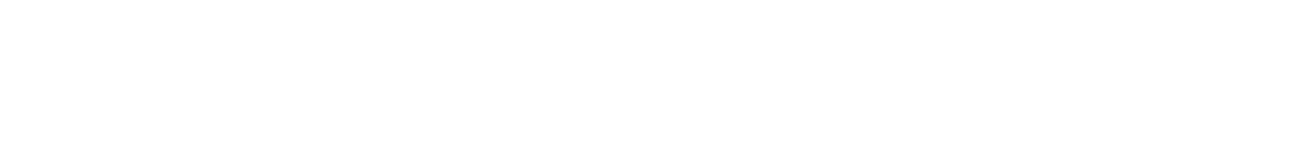
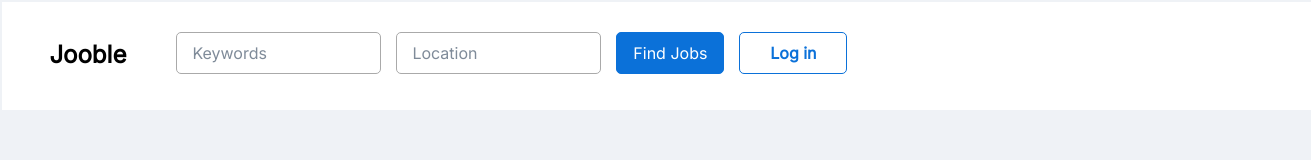
Before and after one commit to virsonn/myFirstProject, a plain HTML site: page index.html in a window 1280 px wide. Shown: the whole page, 1311 px wide, since content can reach past the window. Drawn offline with Linux system fonts and the light colour scheme.

Commit message:
Created top row (#2)
Co-authored-by: Wiktor Jakubowski <wjakubowski@MacBook-Pro-Wiktor.local>

```diff
--- a/index.html
+++ b/index.html
@@ -3,9 +3,28 @@
 <head>
     <meta charset="UTF-8">
     <meta name="viewport" content="width=device-width, initial-scale=1.0">
-    <title>myFirstProject2</title>
+    <title>jooble</title>
+    <link rel="stylesheet" href="./stylesheet.css">
+    <link rel="preconnect" href="https://fonts.gstatic.com">
+    <link href="https://fonts.googleapis.com/css2?family=Inter&display=swap" rel="stylesheet">
 </head>
 <body>
-
+    <section class="top-row">
+        <header class="title">
+            <h1>Jooble</h1>
+        </header>
+        <div class="type-box">
+            <div class="keywords">Keywords</div>
+        </div>
+        <div class="type-box">
+            <div class="location">Location</div>
+        </div>
+        <div class="search-box">
+            <div class="search">Find Jobs</div>
+        </div>
+        <div class="login-box">
+            <div class="login">Log in</div>
+        </div>
+    </section>
 </body>
 </html>
--- /dev/null
+++ b/stylesheet.css
@@ -0,0 +1,72 @@
+body {
+  background-color: #eff2f6;
+}
+.top-row .title {
+  font-family: "Inter", sans-serif;
+  margin: 0px 50px 0px 25px;
+}
+.top-row {
+  width: 100%;
+  height: 74px;
+  background-color: #ffffff;
+  display: flex;
+  margin: -6px 0 0 -6px;
+  padding: 18px 22.4px 16px;
+}
+.type-box {
+  border: 1px solid #aaa;
+  width: 203px;
+  height: 40px;
+  margin: 12px 15px 0 0;
+  float: left;
+  border-radius: 5px;
+  display: flex;
+  align-items: center;
+  justify-content: left;
+}
+.keywords {
+  font-size: 16px;
+  font-family: "Inter", sans-serif;
+  color: #7f8b99;
+  margin-left: 15px;
+}
+.location {
+  font-size: 16px;
+  font-family: "Inter", sans-serif;
+  color: #7f8b99;
+  margin-left: 15px;
+}
+.search-box {
+  border: 1px solid #0b71d9;
+  background-color: #0b71d9;
+  width: 106px;
+  height: 40px;
+  margin: 12px 15px 0 0;
+  float: left;
+  border-radius: 5px;
+  display: flex;
+  align-items: center;
+  justify-content: center;
+}
+.search {
+  font-size: 16px;
+  font-family: "Inter", sans-serif;
+  color: #ffffff;
+}
+.login-box {
+  border: 1px solid #0b71d9;
+  width: 106px;
+  height: 40px;
+  margin: 12px 15px 0 0;
+  float: left;
+  border-radius: 5px;
+  display: flex;
+  align-items: center;
+  justify-content: center;
+}
+.login {
+  font-size: 16px;
+  font-family: "Inter", sans-serif;
+  font-weight: bold;
+  color: #0b71d9;
+}
```
